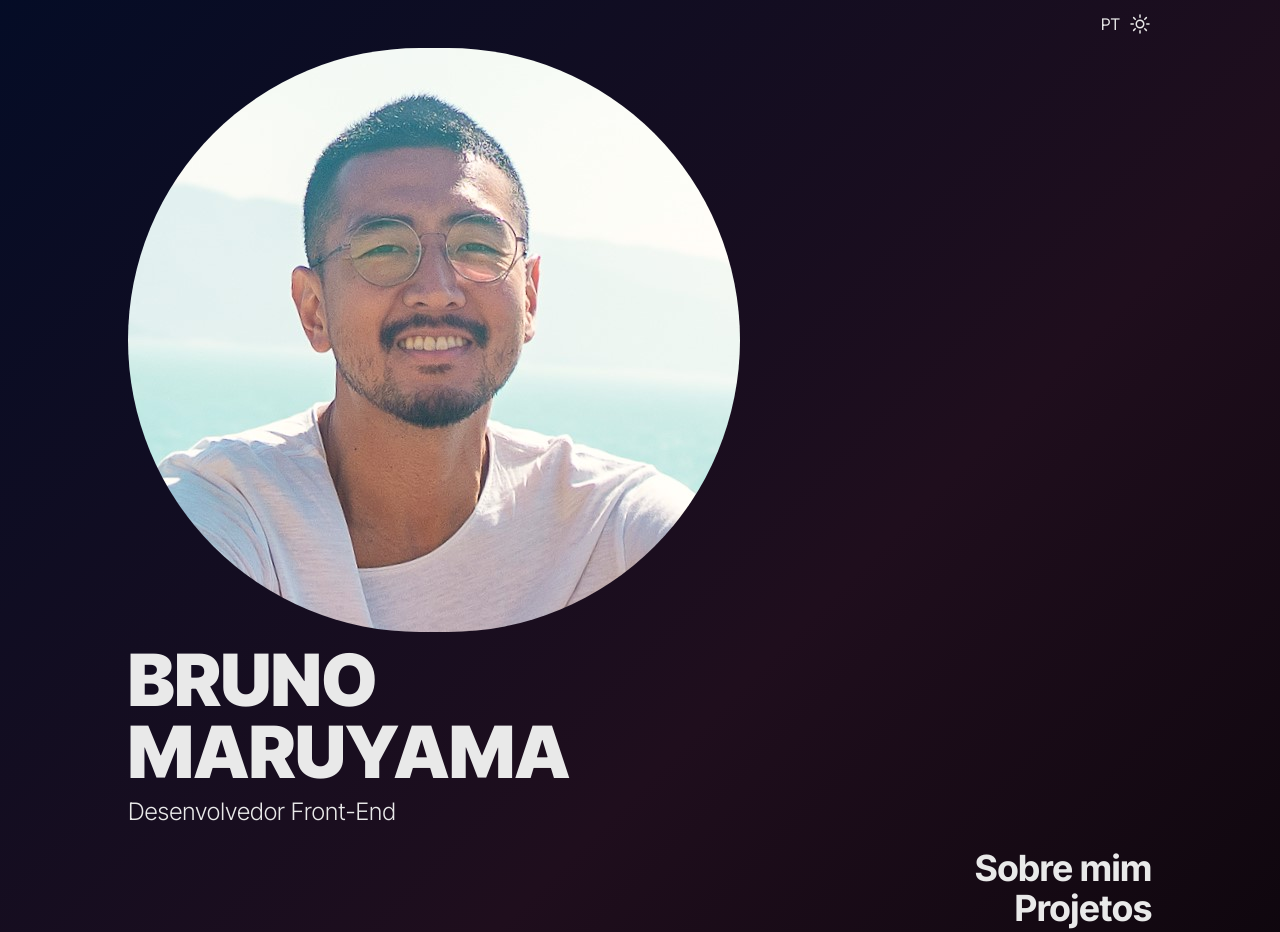
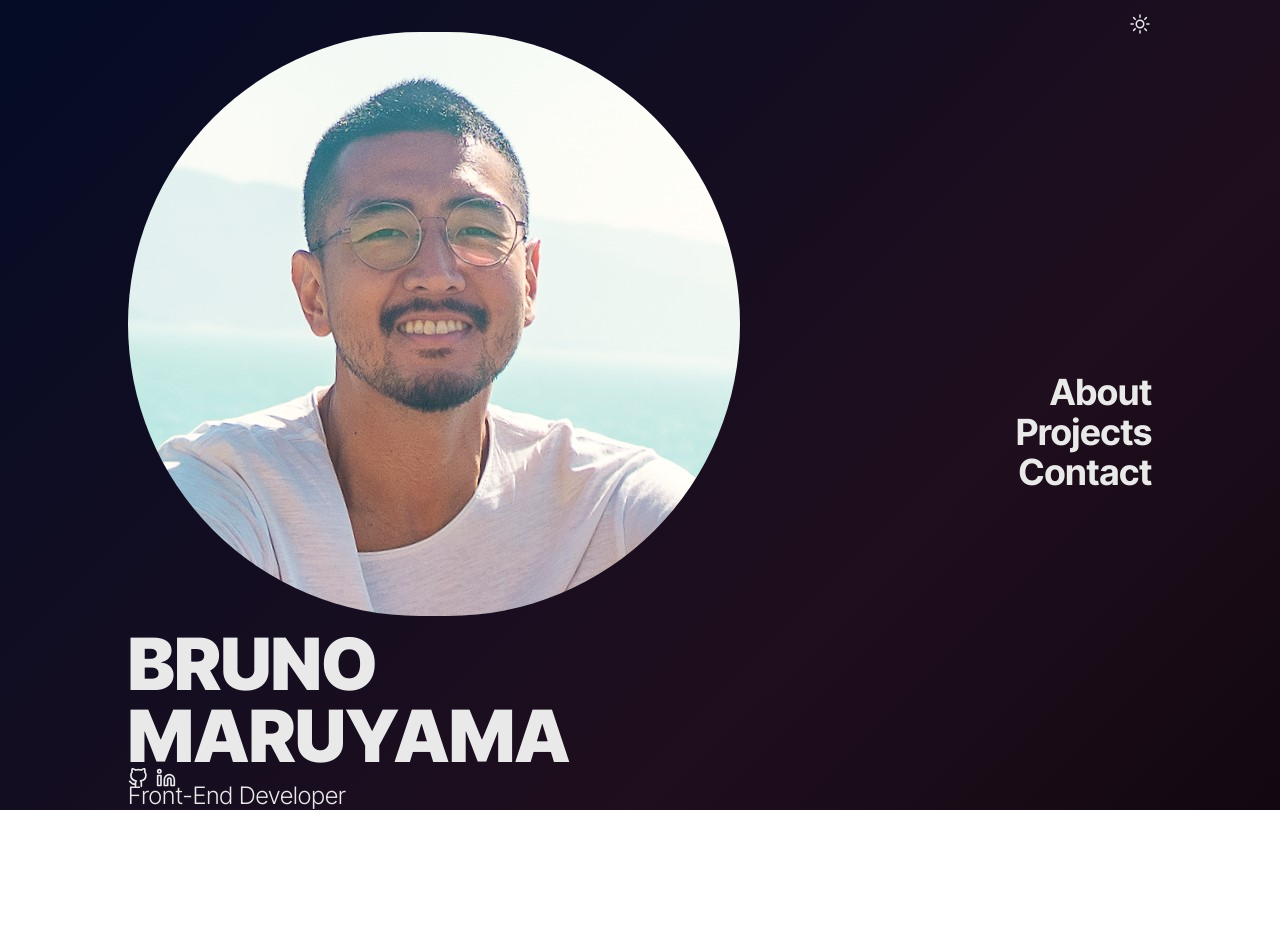
Before and after one commit to brunomaruyama/MyPage, a Next.js app: page / in a window 1280 px wide. Shown: the top 932 px of the page. After the commit the page ends 810 px from the top, so only its background shows below. Built offline with nearby package versions, Linux system fonts and the light colour scheme.

Commit message:
hovers, dynamic light button and layouts

```diff
--- a/app/_app.js
+++ /dev/null
@@ -1,5 +0,0 @@
-import { appWithTranslation } from "next-i18next";
-
-const MyApp = ({ Component, pageProps }) => <Component {...pageProps} />;
-
-export default appWithTranslation(MyApp);
--- a/app/page.tsx
+++ b/app/page.tsx
@@ -5,9 +5,9 @@ import Image from "next/image";
 export default function Home() {
   return (
     <>
-      <main className="h-[100vh] grid">
+      <main className="h-[100dvh]">
         <Header />
-        <div className="row-span-9 sm:px-[5vw] lg:px-[10vw] my-[auto]">
+        <div className="h-[100vh] w-full flex flex-wrap justify-between items-center  sm:items-center sm:px-[5vw] lg:px-[10vw] my-[auto] px-3 py-8">
           <div className="block space-y-3 ">
             <Image
               src="/DSC08867.jpg"
@@ -25,18 +25,19 @@ export default function Home() {
               MARUYAMA
             </h1>
             <h2 className="text-2xl font-light leading-none">
-              Desenvolvedor Front-End
+              Front-End Developer
             </h2>
           </div>
-          <ul className="text-4xl sm:text-right text-left pt-6 font-bold">
-            <li className="hover:text-blue-100 duration-500 hover:translate-x-2">
-              <a href="http://">Sobre mim</a>
+
+          <ul className="text-4xl sm:text-right text-left sm:pt-6 font-bold flex-col">
+            <li className="hover:text-orange-300 duration-500 hover:translate-x-2">
+              <a href="http://">About</a>
             </li>
-            <li className="hover:text-blue-100 duration-500 hover:translate-x-2">
-              <a href="http://">Projetos</a>
+            <li className="hover:text-orange-300 duration-500 hover:translate-x-2">
+              <a href="http://">Projects</a>
             </li>
-            <li className="hover:text-blue-100 duration-500 hover:translate-x-2">
-              <a href="http://">Contato</a>
+            <li className="hover:text-orange-300 duration-500 hover:translate-x-2">
+              <a href="http://">Contact</a>
             </li>
           </ul>
         </div>
--- a/components/footer/page.tsx
+++ b/components/footer/page.tsx
@@ -1,9 +1,9 @@
 export default function Footer() {
   return (
-    <footer className="flex items-center space-x-2 py-3 sm:pl-[5vw] lg:pl-[10vw]">
+    <footer className="absolute bottom-0 p-3 flex items-center space-x-2 py-3 sm:pl-[5vw] lg:pl-[10vw]">
       <a href="https://github.com/brunomaruyama" target="_blank">
         <svg
-          className="h-5 w-5"
+          className="h-5 w-5 hover:text-orange-300 hover:-translate-y-1 duration-500"
           viewBox="0 0 24 24"
           fill="none"
           stroke="currentColor"
@@ -17,7 +17,7 @@ export default function Footer() {
       </a>
       <a href="https://www.linkedin.com/in/bruno-maruyama/" target="_blank">
         <svg
-          className="h-5 w-5"
+          className="h-5 w-5 hover:text-orange-300 hover:-translate-y-1 duration-500"
           viewBox="0 0 24 24"
           fill="none"
           stroke="currentColor"
--- a/components/header/page.tsx
+++ b/components/header/page.tsx
@@ -4,6 +4,44 @@ import { useEffect, useState } from "react";
 
 export default function Header() {
   const [lightMode, setLightMode] = useState(false);
+
+  const darkIcon: JSX.Element = (
+    <svg
+      xmlns="http://www.w3.org/2000/svg"
+      fill="none"
+      viewBox="0 0 24 24"
+      strokeWidth={1.5}
+      stroke="currentColor"
+      className="size-6 hover:text-orange-300 hover:translate-y-1 duration-500"
+    >
+      <path
+        strokeLinecap="round"
+        strokeLinejoin="round"
+        d="M21.752 15.002A9.72 9.72 0 0 1 18 15.75c-5.385 0-9.75-4.365-9.75-9.75 0-1.33.266-2.597.748-3.752A9.753 9.753 0 0 0 3 11.25C3 16.635 7.365 21 12.75 21a9.753 9.753 0 0 0 9.002-5.998Z"
+      />
+    </svg>
+  );
+
+  const lightIcon: JSX.Element = (
+    <svg
+      xmlns="http://www.w3.org/2000/svg"
+      fill="none"
+      viewBox="0 0 24 24"
+      strokeWidth={1.5}
+      stroke="currentColor"
+      className="size-6 hover:text-orange-300 hover:translate-y-1 duration-500"
+    >
+      <path
+        strokeLinecap="round"
+        strokeLinejoin="round"
+        d="M12 3v2.25m6.364.386-1.591 1.591M21 12h-2.25m-.386 6.364-1.591-1.591M12 18.75V21m-4.773-4.227-1.591 1.591M5.25 12H3m4.227-4.773L5.636 5.636M15.75 12a3.75 3.75 0 1 1-7.5 0 3.75 3.75 0 0 1 7.5 0Z"
+      />
+    </svg>
+  );
+
+  const whichIcon = (lightMode: boolean) => {
+    return <>{lightMode ? darkIcon : lightIcon}</>;
+  };
 
   useEffect(() => {
     if (lightMode) {
@@ -16,27 +54,14 @@ export default function Header() {
   }, [lightMode]);
 
   return (
-    <header className="flex sm:pr-[5vw] lg:pr-[10vw] items-center space-x-2 justify-end p-3">
-      <button>PT</button>
+    <header className="absolute top-0 w-full flex sm:pr-[5vw] lg:pr-[10vw] items-center space-x-2 justify-end p-3">
+      {/* <button>PT</button> */}
       <button
         onClick={() => {
           setLightMode(!lightMode);
         }}
       >
-        <svg
-          xmlns="http://www.w3.org/2000/svg"
-          fill="none"
-          viewBox="0 0 24 24"
-          strokeWidth={1.5}
-          stroke="currentColor"
-          className="size-6"
-        >
-          <path
-            strokeLinecap="round"
-            strokeLinejoin="round"
-            d="M12 3v2.25m6.364.386-1.591 1.591M21 12h-2.25m-.386 6.364-1.591-1.591M12 18.75V21m-4.773-4.227-1.591 1.591M5.25 12H3m4.227-4.773L5.636 5.636M15.75 12a3.75 3.75 0 1 1-7.5 0 3.75 3.75 0 0 1 7.5 0Z"
-          />
-        </svg>
+        {whichIcon(lightMode)}
       </button>
     </header>
   );
```
